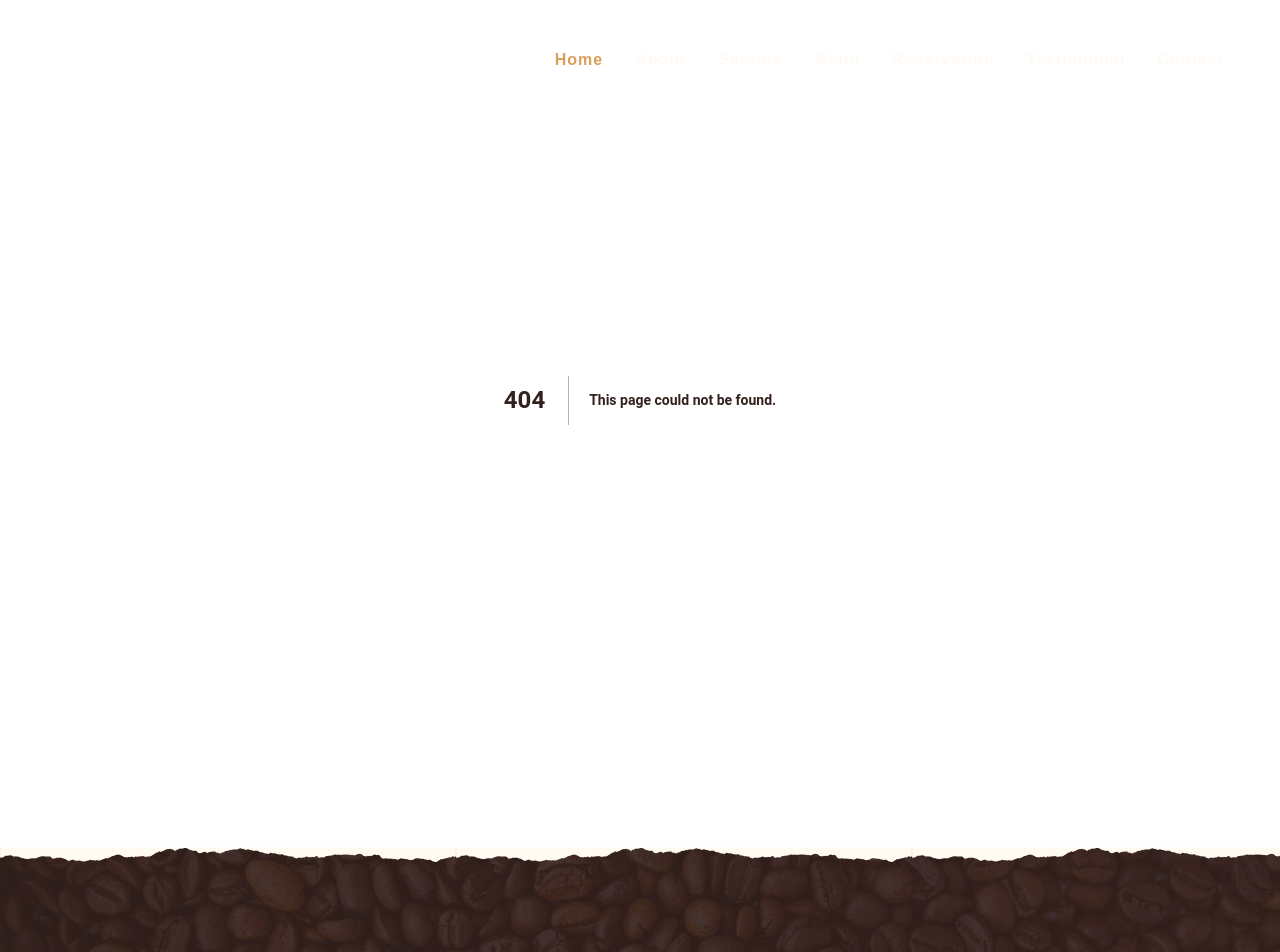
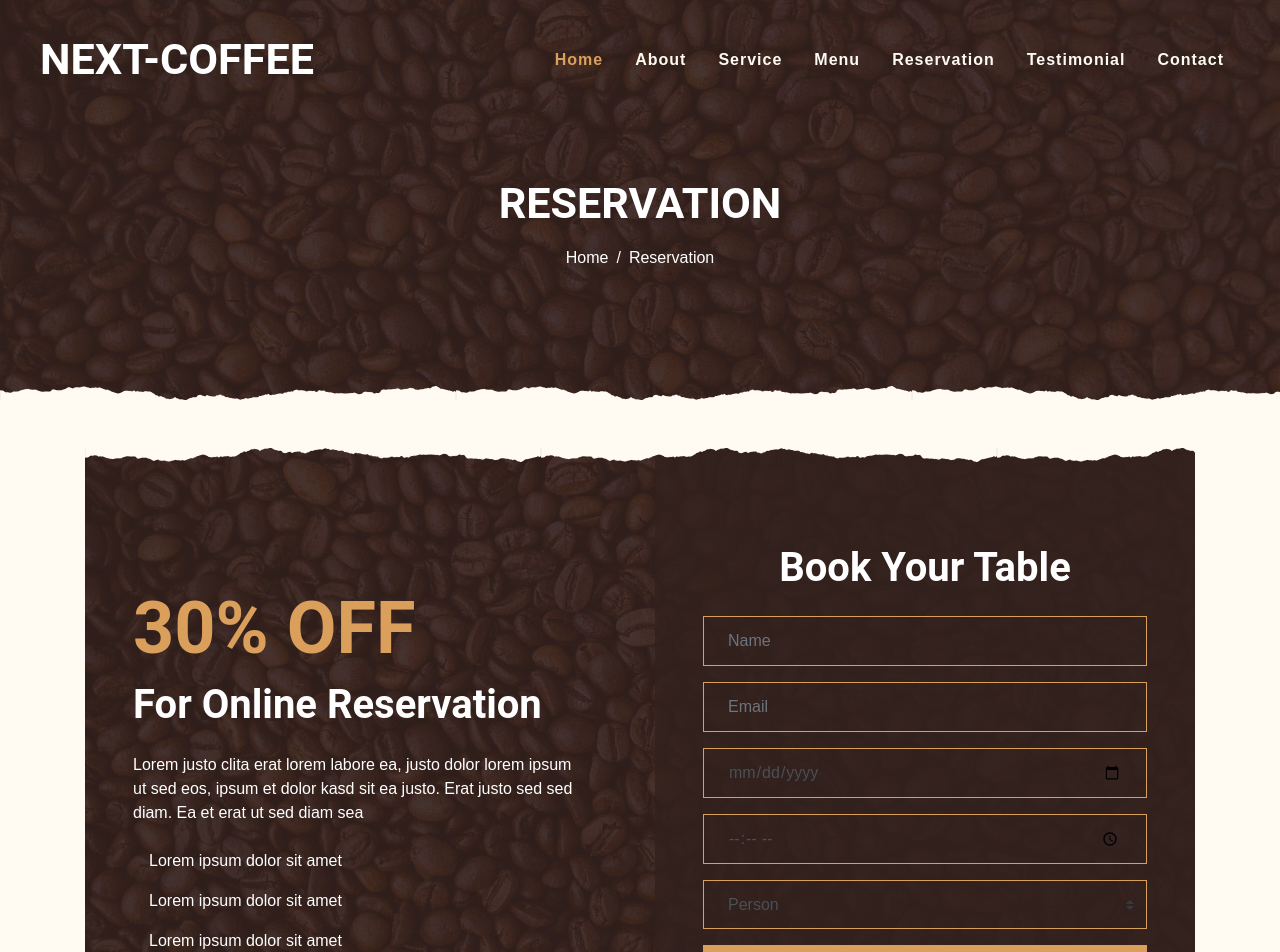
Before and after one commit to Aidenrmz/CoffeeShop, a Next.js app: page /reservation in a window 1280 px wide. Before the commit this address had no page. Shown: the top 952 px of the page. Built offline with nearby package versions, Linux system fonts and the light colour scheme.

Commit message:
Add standalone reservation page backed by mock API

```diff
--- /dev/null
+++ b/components/templates/Reservation/ReservationDetail.js
@@ -0,0 +1,149 @@
+import { useState } from "react";
+function ReservationDetail() {
+  const [name, setName] = useState("");
+  const [email, setEmail] = useState("");
+  const [date, setDate] = useState("");
+  const [time, setTime] = useState("");
+  const [person, setPerson] = useState("");
+
+  const addReservation = async (e) => {
+    e.preventDefault();
+    if (!name || !email || !date || !time || !person) {
+      alert("لطفا همه فیلد ها را پر کنید");
+      return;
+    }
+    const addReserve = await fetch("http://localhost:4000/reserve", {
+      method: "POST",
+      headers: {
+        "Content-Type": "application/json",
+      },
+      body: JSON.stringify({ name, email, date, time, person }),
+    });
+    if (addReserve.status === 201) {
+      alert("ثبت میز برای شما موفق بود");
+      setName("");
+      setEmail("");
+      setDate("");
+      setTime("");
+      setPerson("");
+    }
+  };
+  return (
+    <div className="container-fluid my-5">
+      <div className="container">
+        <div className="reservation position-relative overlay-top overlay-bottom">
+          <div className="row align-items-center">
+            <div className="col-lg-6 my-5 my-lg-0">
+              <div className="p-5">
+                <div className="mb-4">
+                  <h1 className="display-3 text-primary">30% OFF</h1>
+                  <h1 className="text-white">For Online Reservation</h1>
+                </div>
+                <p className="text-white">
+                  Lorem justo clita erat lorem labore ea, justo dolor lorem
+                  ipsum ut sed eos, ipsum et dolor kasd sit ea justo. Erat justo
+                  sed sed diam. Ea et erat ut sed diam sea
+                </p>
+                <ul className="list-inline text-white m-0">
+                  <li className="py-2">
+                    <i className="fa fa-check text-primary mr-3"></i>Lorem ipsum
+                    dolor sit amet
+                  </li>
+                  <li className="py-2">
+                    <i className="fa fa-check text-primary mr-3"></i>Lorem ipsum
+                    dolor sit amet
+                  </li>
+                  <li className="py-2">
+                    <i className="fa fa-check text-primary mr-3"></i>Lorem ipsum
+                    dolor sit amet
+                  </li>
+                </ul>
+              </div>
+            </div>
+            <div className="col-lg-6">
+              <div
+                className="text-center p-5"
+                style={{ background: "rgba(51, 33, 29, .8)" }}
+              >
+                <h1 className="text-white mb-4 mt-5">Book Your Table</h1>
+                <form className="mb-5" onSubmit={addReservation}>
+                  <div className="form-group">
+                    <input
+                      type="text"
+                      className="form-control bg-transparent border-primary p-4"
+                      placeholder="Name"
+                      required="required"
+                      value={name}
+                      onChange={(e) => setName(e.target.value)}
+                    />
+                  </div>
+                  <div className="form-group">
+                    <input
+                      type="email"
+                      className="form-control bg-transparent border-primary p-4"
+                      placeholder="Email"
+                      required="required"
+                      value={email}
+                      onChange={(e) => setEmail(e.target.value)}
+                    />
+                  </div>
+                  <div className="form-group">
+                    <div className="date" id="date" data-target-input="nearest">
+                      <input
+                        type="date"
+                        className="form-control bg-transparent border-primary p-4 datetimepicker-input"
+                        placeholder="Date"
+                        data-target="#date"
+                        data-toggle="datetimepicker"
+                        value={date}
+                        onChange={(e) => setDate(e.target.value)}
+                      />
+                    </div>
+                  </div>
+                  <div className="form-group">
+                    <div className="time" id="time" data-target-input="nearest">
+                      <input
+                        type="time"
+                        className="form-control bg-transparent border-primary p-4 datetimepicker-input"
+                        placeholder="Time"
+                        data-target="#time"
+                        data-toggle="datetimepicker"
+                        value={time}
+                        onChange={(e) => setTime(e.target.value)}
+                      />
+                    </div>
+                  </div>
+                  <div className="form-group">
+                    <select
+                      value={person}
+                      onChange={(e) => setPerson(e.target.value)}
+                      className="custom-select bg-transparent border-primary px-4"
+                      style={{ height: "49px" }}
+                    >
+                      <option value="">Person</option>
+                      <option value="1">Person 1</option>
+                      <option value="2">Person 2</option>
+                      <option value="3">Person 3</option>
+                      <option value="4">Person 4</option>
+                    </select>
+                  </div>
+
+                  <div>
+                    <button
+                      className="btn btn-primary btn-block font-weight-bold py-3"
+                      type="submit"
+                    >
+                      Book Now
+                    </button>
+                  </div>
+                </form>
+              </div>
+            </div>
+          </div>
+        </div>
+      </div>
+    </div>
+  );
+}
+
+export default ReservationDetail;
--- /dev/null
+++ b/pages/reservation/index.js
@@ -0,0 +1,14 @@
+import PageHeader from '@/components/modules/PageHeader/pageHeader'
+import ReservationDetail from '@/components/templates/Reservation/ReservationDetail'
+import React from 'react'
+
+function Reservation() {
+  return (
+    <>
+    <PageHeader route={'Reservation'} />
+    <ReservationDetail/>
+    </>
+  )
+}
+
+export default Reservation
```
